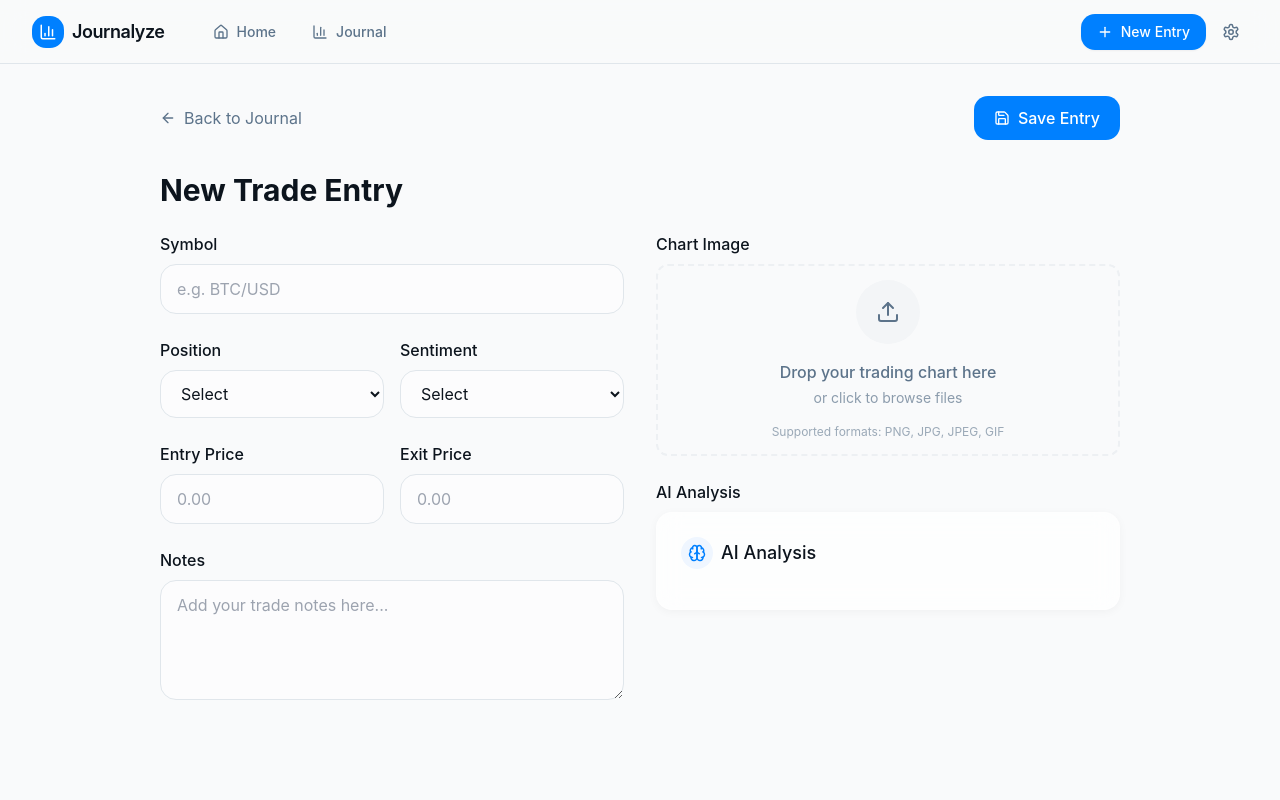
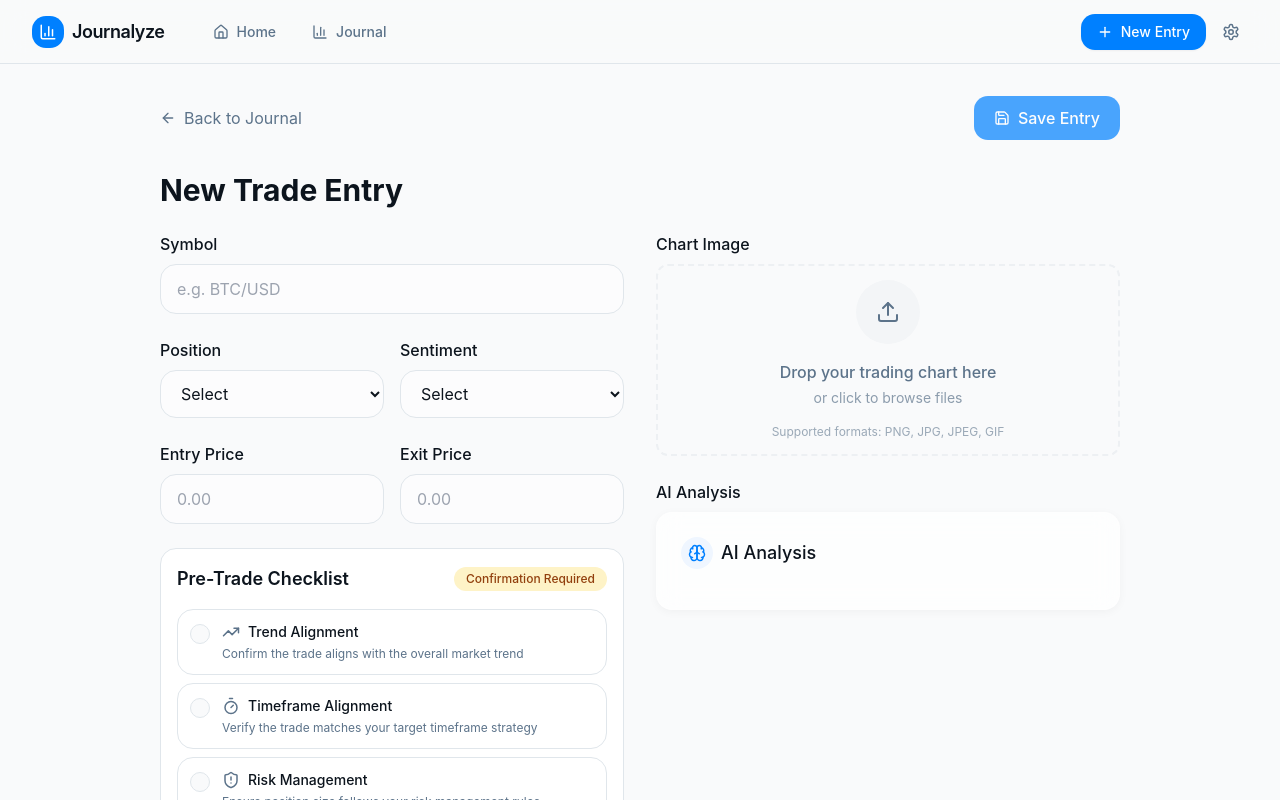
Before and after one commit to bloodemerald/journalyze, a React (Vite) app: page /dashboard/new in a window 1280 px wide. Shown: the top 800 px of the page. Built offline with nearby package versions, Linux system fonts and the light colour scheme.

Commit message:
Add pre-trade checklist component
Adds a new component for a pre-trade checklist.

```diff
--- /dev/null
+++ b/src/components/PreTradeChecklist.tsx
@@ -0,0 +1,118 @@
+
+import React, { useState } from 'react';
+import { Check, TrendingUp, Timer, ShieldAlert, FileCheck } from 'lucide-react';
+import { cn } from '@/lib/utils';
+
+interface ChecklistItem {
+  id: string;
+  label: string;
+  description: string;
+  icon: React.ReactNode;
+}
+
+interface PreTradeChecklistProps {
+  onChecklistComplete: (isComplete: boolean) => void;
+  className?: string;
+}
+
+export function PreTradeChecklist({ onChecklistComplete, className }: PreTradeChecklistProps) {
+  const [checkedItems, setCheckedItems] = useState<Record<string, boolean>>({
+    trend: false,
+    timeframe: false,
+    risk: false,
+    setup: false
+  });
+
+  const checklistItems: ChecklistItem[] = [
+    {
+      id: 'trend',
+      label: 'Trend Alignment',
+      description: 'Confirm the trade aligns with the overall market trend',
+      icon: <TrendingUp size={18} />
+    },
+    {
+      id: 'timeframe',
+      label: 'Timeframe Alignment',
+      description: 'Verify the trade matches your target timeframe strategy',
+      icon: <Timer size={18} />
+    },
+    {
+      id: 'risk',
+      label: 'Risk Management',
+      description: 'Ensure position size follows your risk management rules',
+      icon: <ShieldAlert size={18} />
+    },
+    {
+      id: 'setup',
+      label: 'Setup Validation',
+      description: 'Confirm all trade entry criteria are met',
+      icon: <FileCheck size={18} />
+    }
+  ];
+
+  const toggleItem = (id: string) => {
+    const newCheckedItems = {
+      ...checkedItems,
+      [id]: !checkedItems[id]
+    };
+    setCheckedItems(newCheckedItems);
+
+    // Check if all items are checked
+    const allChecked = Object.values(newCheckedItems).every(value => value);
+    onChecklistComplete(allChecked);
+  };
+
+  const allChecked = Object.values(checkedItems).every(value => value);
+
+  return (
+    <div className={cn("space-y-4", className)}>
+      <div className="flex items-center justify-between mb-2">
+        <h3 className="text-lg font-semibold">Pre-Trade Checklist</h3>
+        <div
+          className={cn(
+            "text-xs font-medium py-1 px-3 rounded-full",
+            allChecked
+              ? "bg-green-100 text-green-800 dark:bg-green-900 dark:text-green-200"
+              : "bg-amber-100 text-amber-800 dark:bg-amber-900 dark:text-amber-200"
+          )}
+        >
+          {allChecked ? "All Confirmed" : "Confirmation Required"}
+        </div>
+      </div>
+
+      <div className="space-y-2">
+        {checklistItems.map((item) => (
+          <div
+            key={item.id}
+            className={cn(
+              "flex items-start gap-3 p-3 rounded-lg border transition-colors cursor-pointer",
+              checkedItems[item.id]
+                ? "bg-secondary border-primary/20 dark:bg-secondary/70"
+                : "bg-white hover:bg-secondary/50 dark:bg-card dark:hover:bg-secondary/30"
+            )}
+            onClick={() => toggleItem(item.id)}
+          >
+            <div
+              className={cn(
+                "flex-shrink-0 w-5 h-5 mt-0.5 rounded-md border flex items-center justify-center transition-colors",
+                checkedItems[item.id]
+                  ? "bg-primary border-primary text-white"
+                  : "border-input bg-background"
+              )}
+            >
+              {checkedItems[item.id] && <Check size={12} className="stroke-[3px]" />}
+            </div>
+
+            <div className="space-y-1">
+              <div className="flex items-center gap-2">
+                <span className="text-muted-foreground">{item.icon}</span>
+                <h4 className="text-sm font-medium">{item.label}</h4>
+              </div>
+              <p className="text-xs text-muted-foreground">{item.description}</p>
+            </div>
+          </div>
+        ))}
+      </div>
+    </div>
+  );
+}
--- a/src/lib/types.ts
+++ b/src/lib/types.ts
@@ -24,6 +24,7 @@ export interface TradeEntry {
   notes?: string;
   profit?: number;
   profitPercentage?: number;
+  checklistCompleted?: boolean;
 }
 
 export interface User {
--- a/src/pages/NewEntry.tsx
+++ b/src/pages/NewEntry.tsx
@@ -1,3 +1,4 @@
+
 import { useState, useEffect } from 'react';
 import { useNavigate } from 'react-router-dom';
 import { ArrowLeft, Brain, Save } from 'lucide-react';
@@ -5,6 +6,7 @@ import { Link } from 'react-router-dom';
 import { Header } from '@/components/Header';
 import { UploadArea } from '@/components/UploadArea';
 import { AIAnalysisCard } from '@/components/AIAnalysisCard';
+import { PreTradeChecklist } from '@/components/PreTradeChecklist';
 import { TradeEntry } from '@/lib/types';
 import { store } from '@/lib/store';
 import { toast } from 'sonner';
@@ -17,6 +19,7 @@ const NewEntry = () => {
   const [imagePreview, setImagePreview] = useState<string | null>(null);
   const [user, setUser] = useState(store.getUser());
   const [apiError, setApiError] = useState<string | null>(null);
+  const [checklistComplete, setChecklistComplete] = useState(false);
 
   const [form, setForm] = useState<Partial<TradeEntry>>({
     timestamp: Date.now(),
@@ -160,6 +163,12 @@ const NewEntry = () => {
       return;
     }
 
+    // Warn if checklist is not complete
+    if (!checklistComplete) {
+      toast.warning("Please complete the pre-trade checklist before saving");
+      return;
+    }
+
     try {
       // Save entry
       const newEntry = store.addEntry(form as TradeEntry);
@@ -189,7 +198,7 @@ const NewEntry = () => {
 
           <button
             onClick={handleSubmit}
-            className="px-5 py-2.5 bg-primary text-white rounded-md flex items-center font-medium"
+            className={`px-5 py-2.5 bg-primary text-white rounded-md flex items-center font-medium ${!checklistComplete ? 'opacity-70' : ''}`}
           >
             <Save size={16} className="mr-2" />
             Save Entry
@@ -276,6 +285,12 @@ const NewEntry = () => {
                   </div>
                 </div>
 
+                {/* Add the Pre-Trade Checklist */}
+                <PreTradeChecklist
+                  onChecklistComplete={setChecklistComplete}
+                  className="mt-6 bg-card rounded-lg p-4 border"
+                />
+
                 <div>
                   <label className="block font-medium mb-2">Notes</label>
                   <textarea
```
